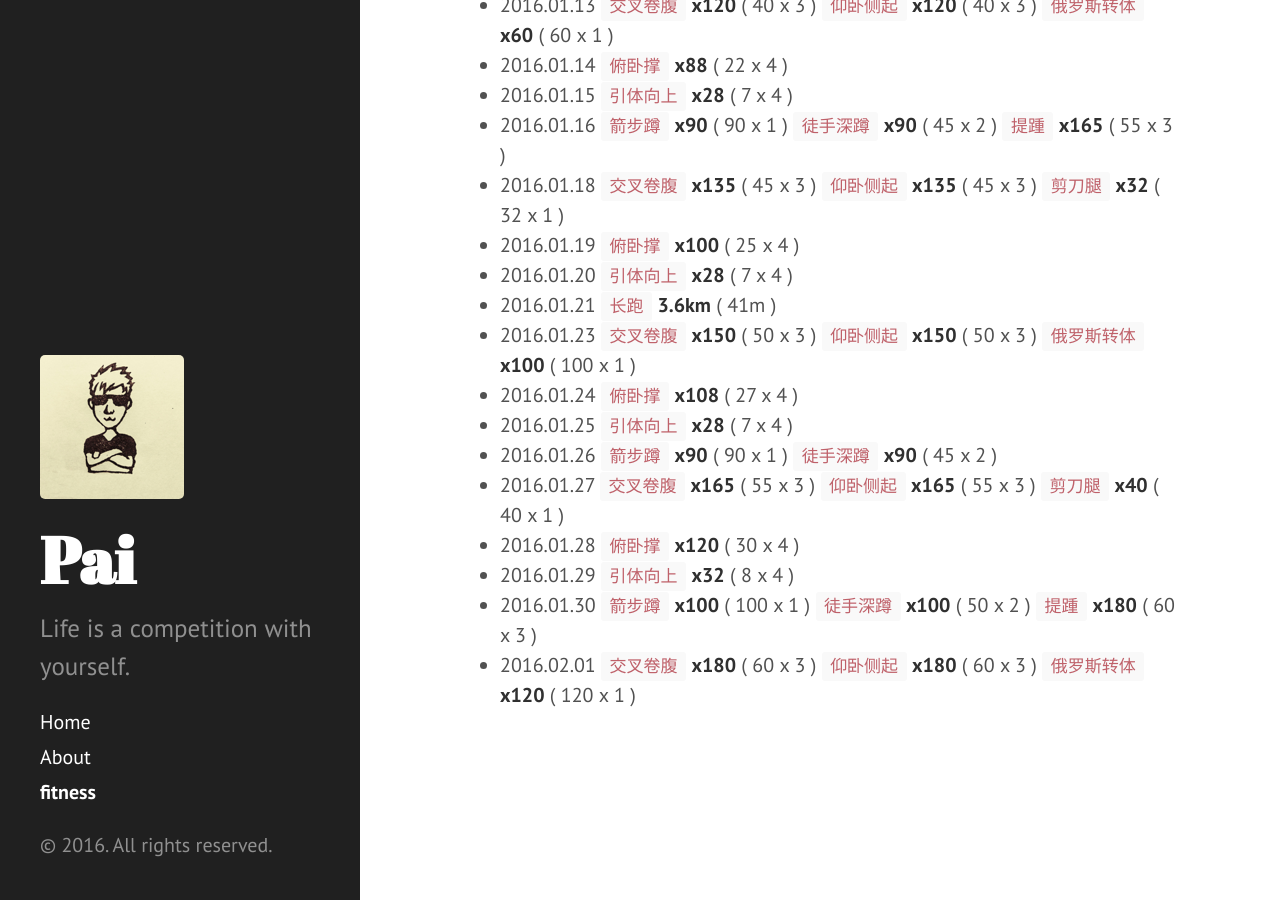
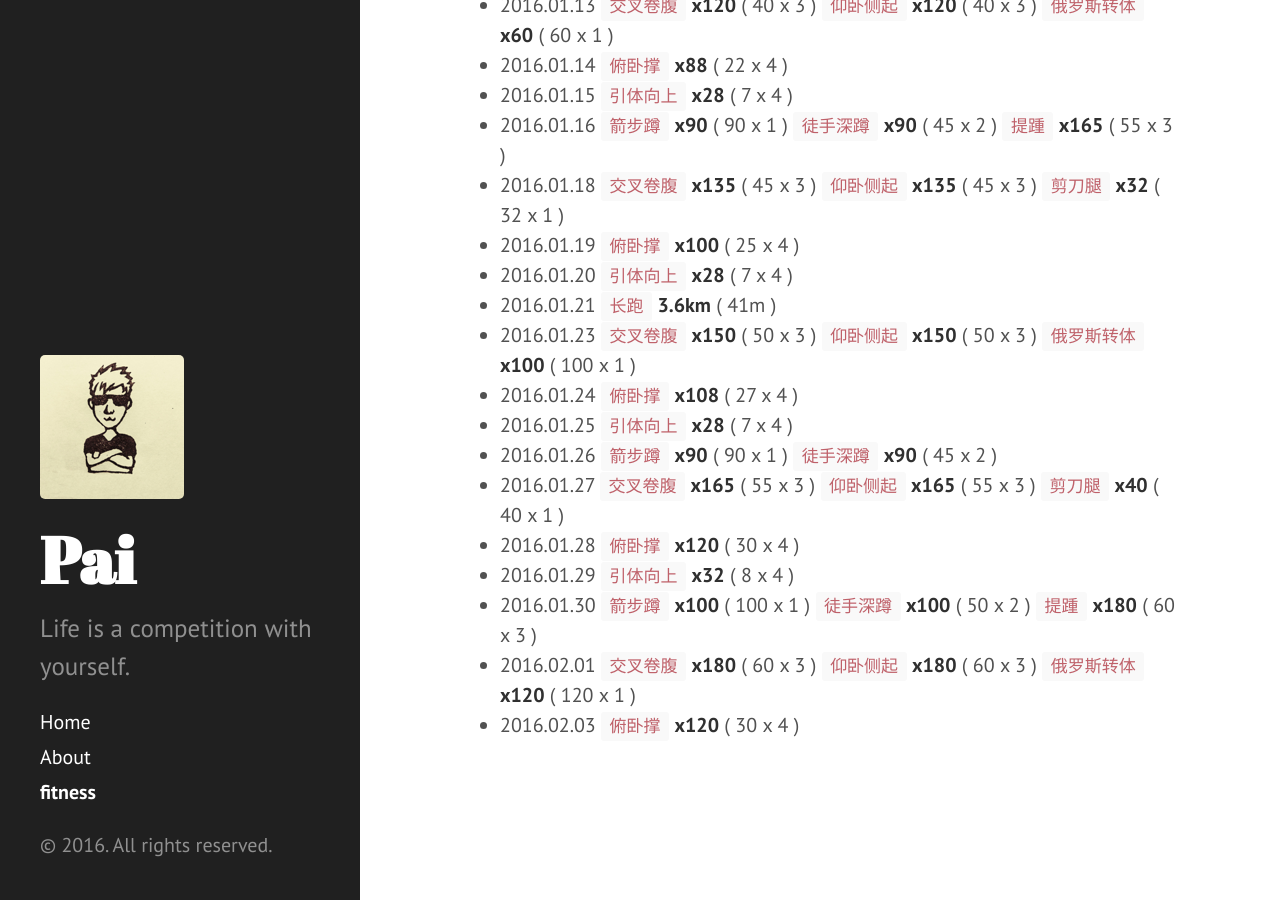
Before and after one commit to dragon8897/dragon8897.github.io, a Jekyll site: the page built from fitness.md, in a window 1280 px wide and 900 px high, scrolled down 631 px. Built offline with Jekyll 4.4.1, drawn with Linux system fonts in a browser that asks for light colours; Markdown is read by kramdown in place of the engine named in the settings.

Commit message:
add fitness record.

```diff
--- a/fitness.md
+++ b/fitness.md
@@ -33,3 +33,4 @@ title: fitness
 - 2016.01.29 `引体向上` **x32** ( 8 x 4 )
 - 2016.01.30 `箭步蹲` **x100** ( 100 x 1 ) `徒手深蹲` **x100** ( 50 x 2 ) `提踵` **x180** ( 60 x 3 )
 - 2016.02.01 `交叉卷腹` **x180** ( 60 x 3 ) `仰卧侧起` **x180** ( 60 x 3 ) `俄罗斯转体` **x120** ( 120 x 1 )
+- 2016.02.03 `俯卧撑` **x120** ( 30 x 4 )
```
